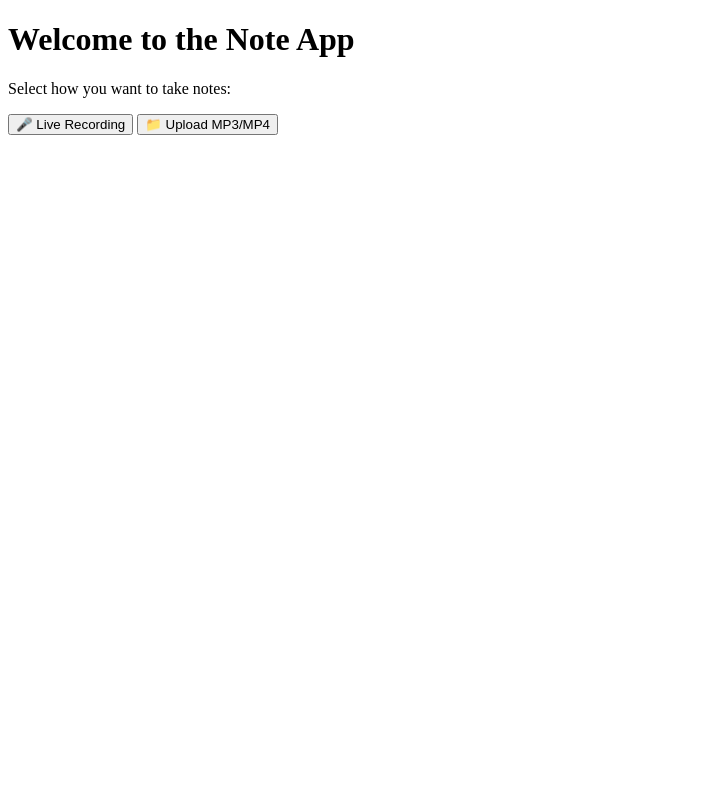
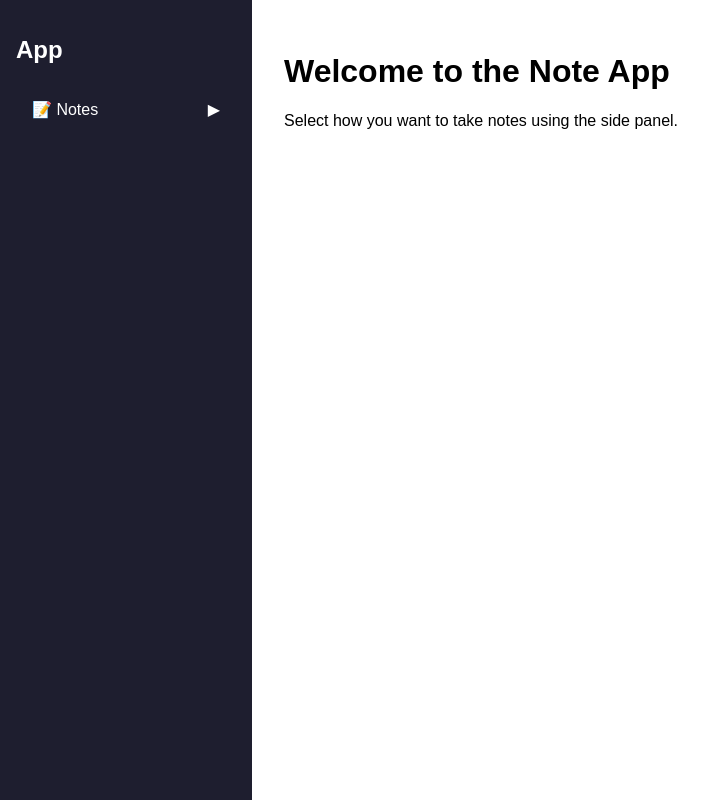
Before and after one commit to JasperW7/Meeting-App, a Flask app: page / in a window 1280 px wide. Shown: the whole page, without its empty margins (0-728 px from the left). Run offline with Flask 3, Linux system fonts and the light colour scheme.

Commit message:
side bar

```diff
--- /dev/null
+++ b/templates/base.html
@@ -0,0 +1,70 @@
+<!DOCTYPE html>
+<html lang="en">
+<head>
+  <meta charset="UTF-8" />
+  <meta name="viewport" content="width=device-width, initial-scale=1.0"/>
+  <title>{% block title %}Note App{% endblock %}</title>
+  <style>
+    body { margin: 0; font-family: Arial, sans-serif; display: flex; height: 100vh; }
+    .sidebar {
+      width: 220px;
+      background-color: #1e1e2f;
+      color: white;
+      padding: 1rem;
+      display: flex;
+      flex-direction: column;
+    }
+    .sidebar h2 { margin-bottom: 1.5rem; }
+    .dropdown-btn {
+      background: none;
+      border: none;
+      color: white;
+      text-align: left;
+      padding: 0.75rem 1rem;
+      cursor: pointer;
+      font-size: 1rem;
+    }
+    .dropdown-btn:hover { background-color: #33334d; }
+    .dropdown-container {
+      display: none;
+      flex-direction: column;
+      padding-left: 1rem;
+    }
+    .dropdown-container a {
+      color: white;
+      text-decoration: none;
+      padding: 0.5rem 0;
+    }
+    .dropdown-container a:hover { text-decoration: underline; }
+    .arrow { float: right; transition: transform 0.2s; }
+    .rotate { transform: rotate(90deg); }
+    .main { flex-grow: 1; padding: 2rem; }
+  </style>
+</head>
+<body>
+  <div class="sidebar">
+    <h2>App</h2>
+    <button class="dropdown-btn" onclick="toggleDropdown()">
+      📝 Notes <span id="arrow" class="arrow">▶</span>
+    </button>
+    <div id="dropdown" class="dropdown-container">
+      <a href="{{ url_for('record') }}">🎤 Live Recording</a>
+      <a href="{{ url_for('upload_page') }}">📁 Upload MP3/MP4</a>
+    </div>
+  </div>
+
+  <div class="main">
+    {% block content %}{% endblock %}
+  </div>
+
+  <script>
+    function toggleDropdown() {
+      const dropdown = document.getElementById('dropdown');
+      const arrow = document.getElementById('arrow');
+      const visible = dropdown.style.display === 'flex';
+      dropdown.style.display = visible ? 'none' : 'flex';
+      arrow.classList.toggle('rotate', !visible);
+    }
+  </script>
+</body>
+</html>
--- a/templates/home.html
+++ b/templates/home.html
@@ -1,14 +1,8 @@
-<!DOCTYPE html>
-<html lang="en">
-<head>
-  <meta charset="UTF-8" />
-  <meta name="viewport" content="width=device-width, initial-scale=1.0"/>
-  <title>Note App Home</title>
-</head>
-<body>
+{% extends "base.html" %}
+
+{% block title %}Home - Note App{% endblock %}
+
+{% block content %}
   <h1>Welcome to the Note App</h1>
-  <p>Select how you want to take notes:</p>
-  <button onclick="location.href='/record'">🎤 Live Recording</button>
-  <button onclick="location.href='/upload'">📁 Upload MP3/MP4</button>
-</body>
-</html>
+  <p>Select how you want to take notes using the side panel.</p>
+{% endblock %}
```
Also changed, not shown: templates/record.html (+6 -10 lines), templates/upload.html (+6 -10 lines).
